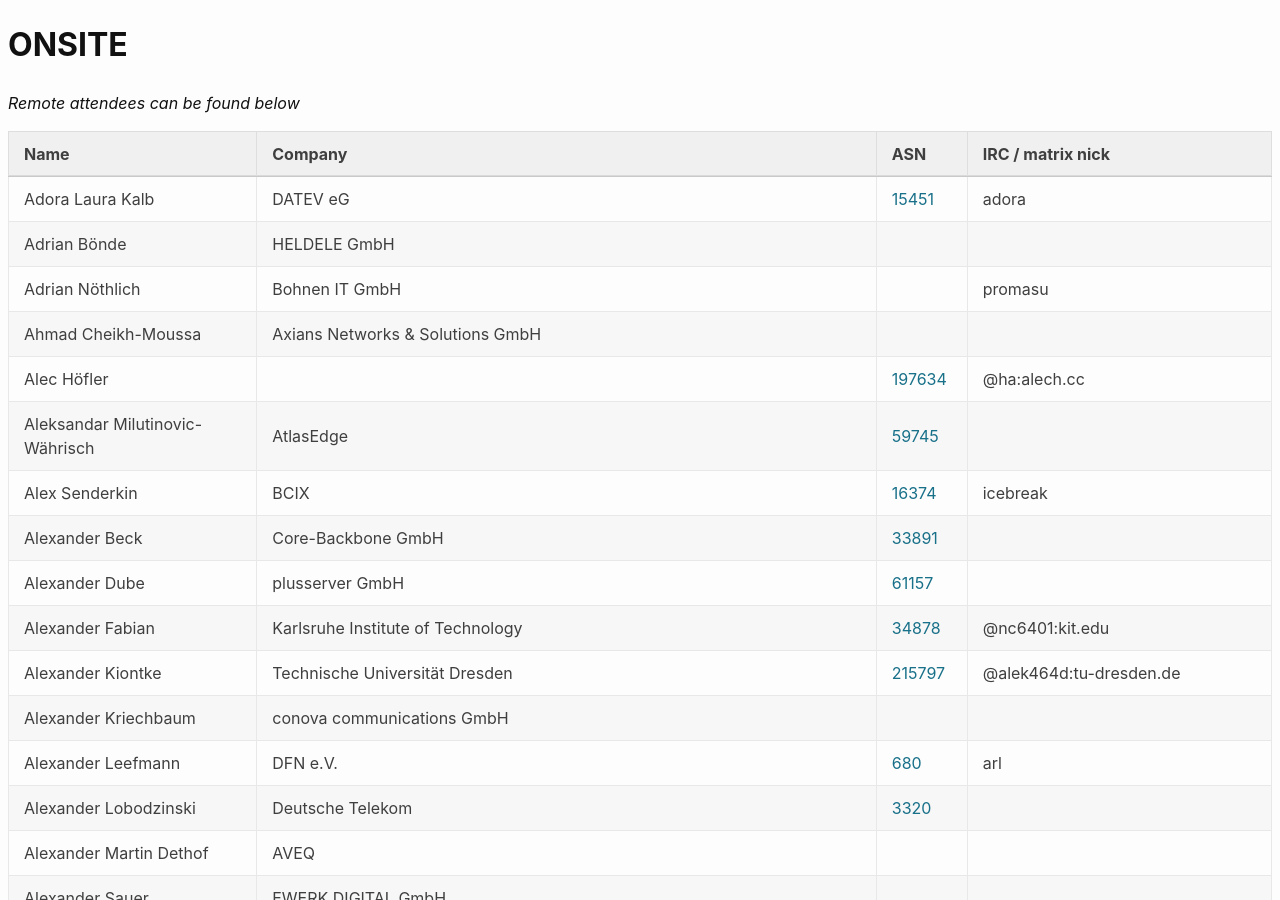
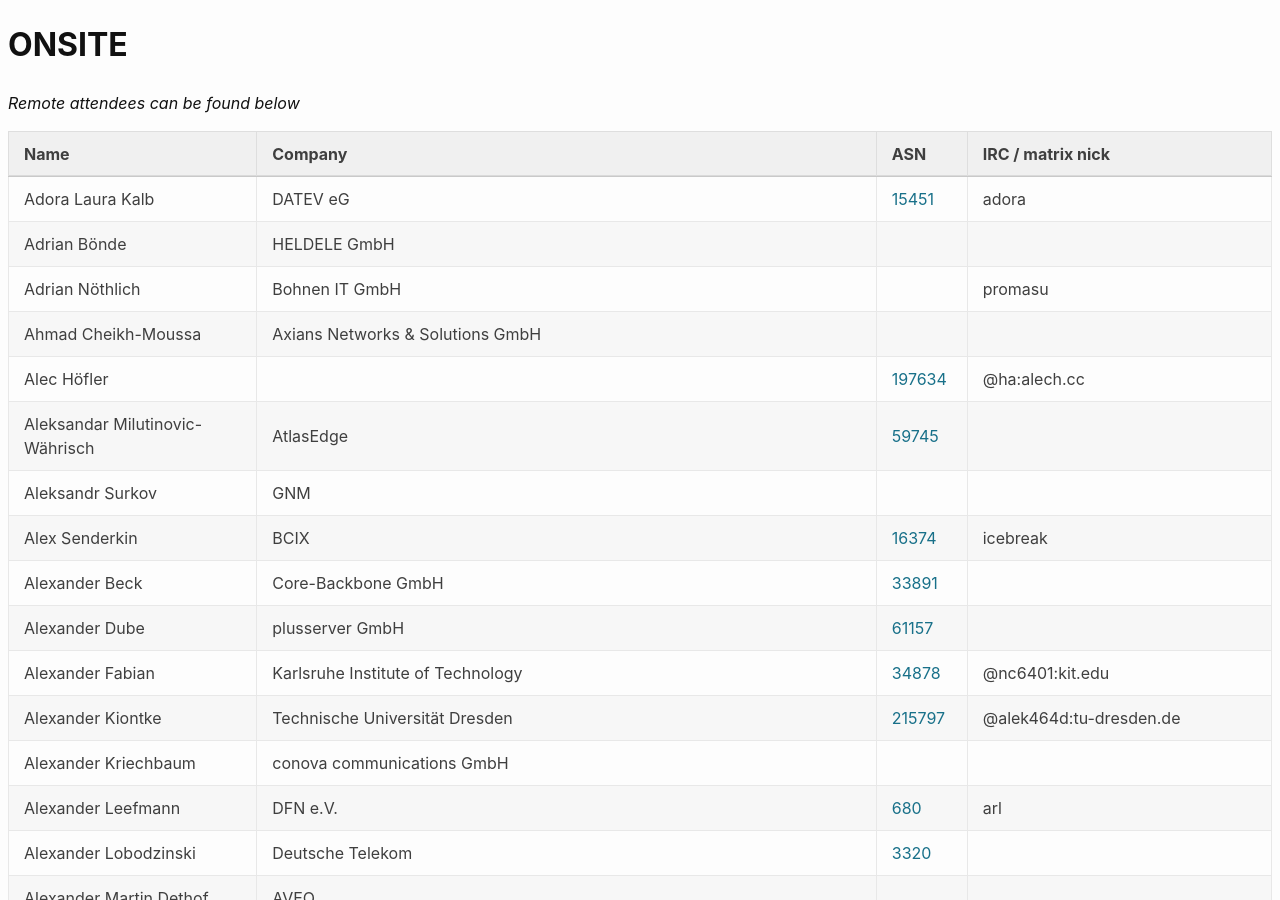
Before and after one commit to denog/pretix-attendeelist, a Jekyll site: the page built from denog17/index.markdown, in a window 1280 px wide and 900 px high. Built offline with Jekyll 4.4.1, drawn with Linux system fonts in a browser that asks for light colours.

Commit message:
Latest data: Fri Oct  3 10:32:04 UTC 2025

```diff
--- a/_data/attendees_denog17_onsite.json
+++ b/_data/attendees_denog17_onsite.json
@@ -36,6 +36,12 @@
     "asn": "59745"
   },
   {
+    "name": "Aleksandr Surkov",
+    "company": "GNM",
+    "irc": null,
+    "asn": null
+  },
+  {
     "name": "Alexander Beck",
     "company": "Core-Backbone GmbH",
     "irc": null,
```
